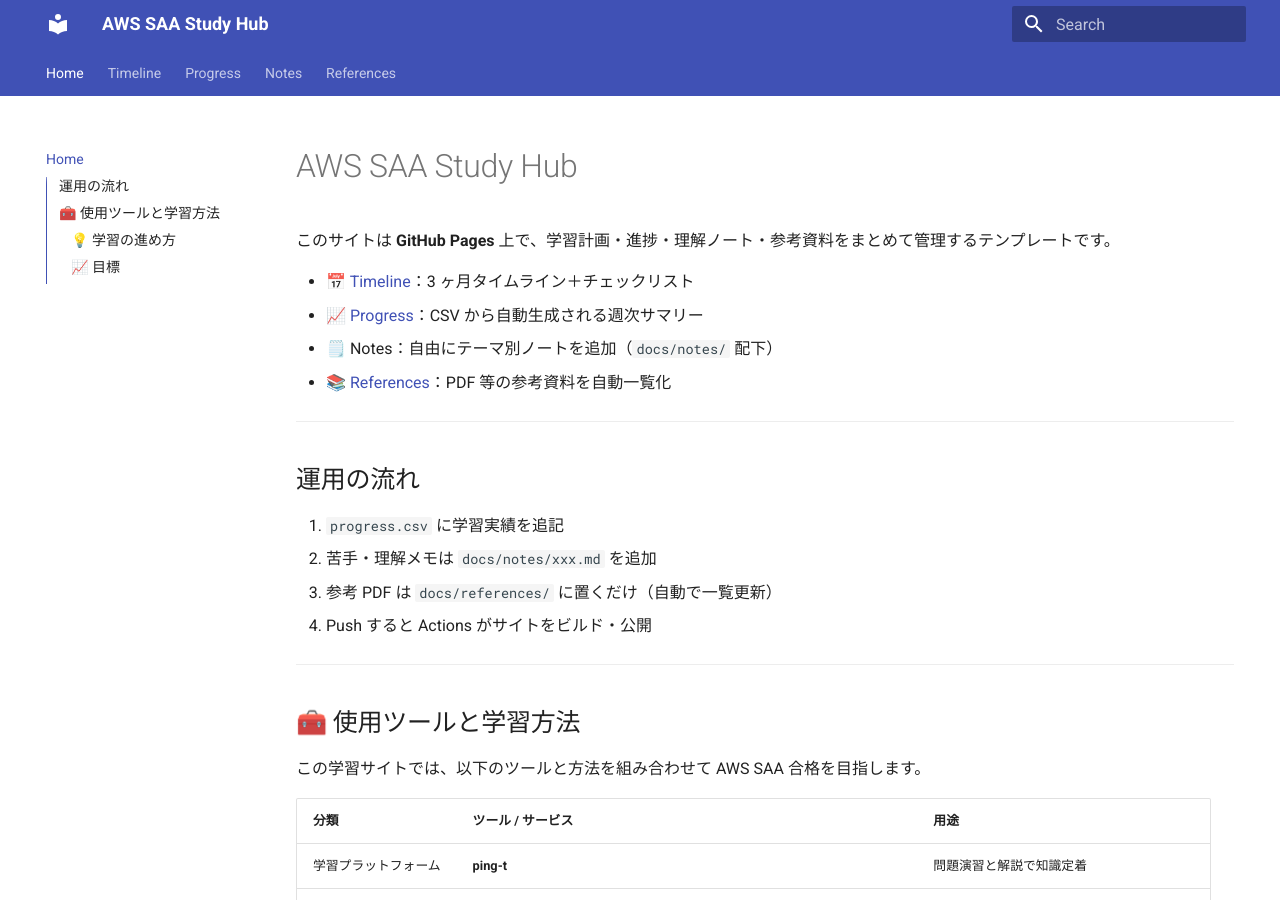
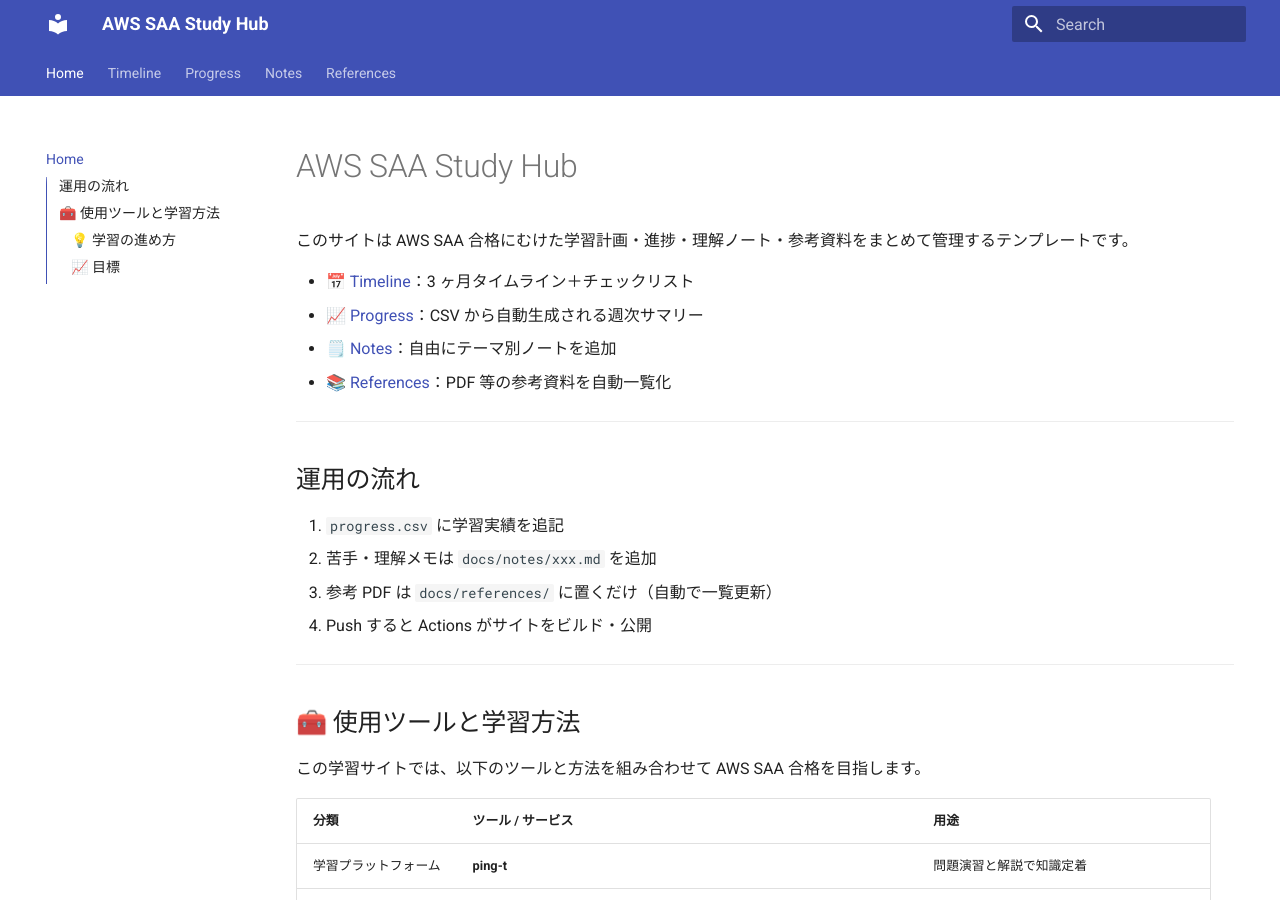
Before and after one commit to Sunny9-nao/aws-saa-ghpages-kit, an MkDocs documentation site: the page built from docs/index.md, in a window 1280 px wide and 900 px high. Built offline with MkDocs 1.6.1 and Material for MkDocs 9.7.7, drawn with Linux system fonts in a browser that asks for light colours.

Commit message:
notesリンク化

```diff
--- a/docs/index.md
+++ b/docs/index.md
@@ -1,10 +1,10 @@
 # AWS SAA Study Hub
 
-このサイトは **GitHub Pages** 上で、学習計画・進捗・理解ノート・参考資料をまとめて管理するテンプレートです。
+このサイトは AWS SAA 合格にむけた学習計画・進捗・理解ノート・参考資料をまとめて管理するテンプレートです。
 
 - 📅 [Timeline](timeline.md)：3 ヶ月タイムライン＋チェックリスト
 - 📈 [Progress](progress.md)：CSV から自動生成される週次サマリー
-- 🗒️ Notes：自由にテーマ別ノートを追加（`docs/notes/` 配下）
+- 🗒️ [Notes](notes/index.md)：自由にテーマ別ノートを追加
 - 📚 [References](references/index.md)：PDF 等の参考資料を自動一覧化
 
 ---
```
